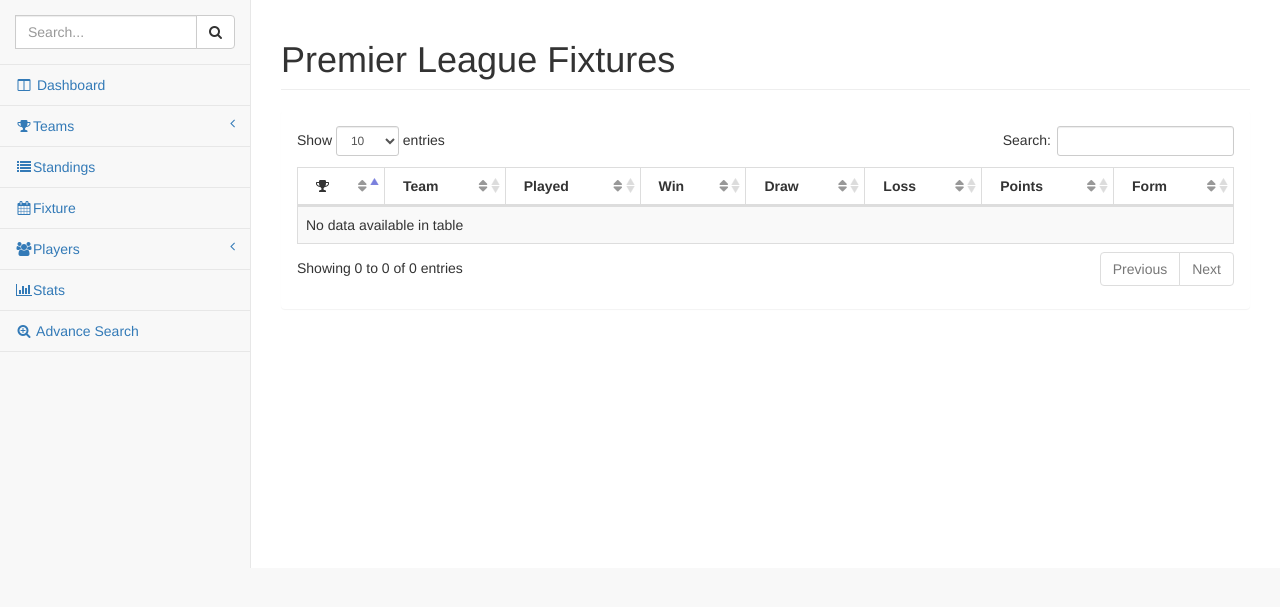
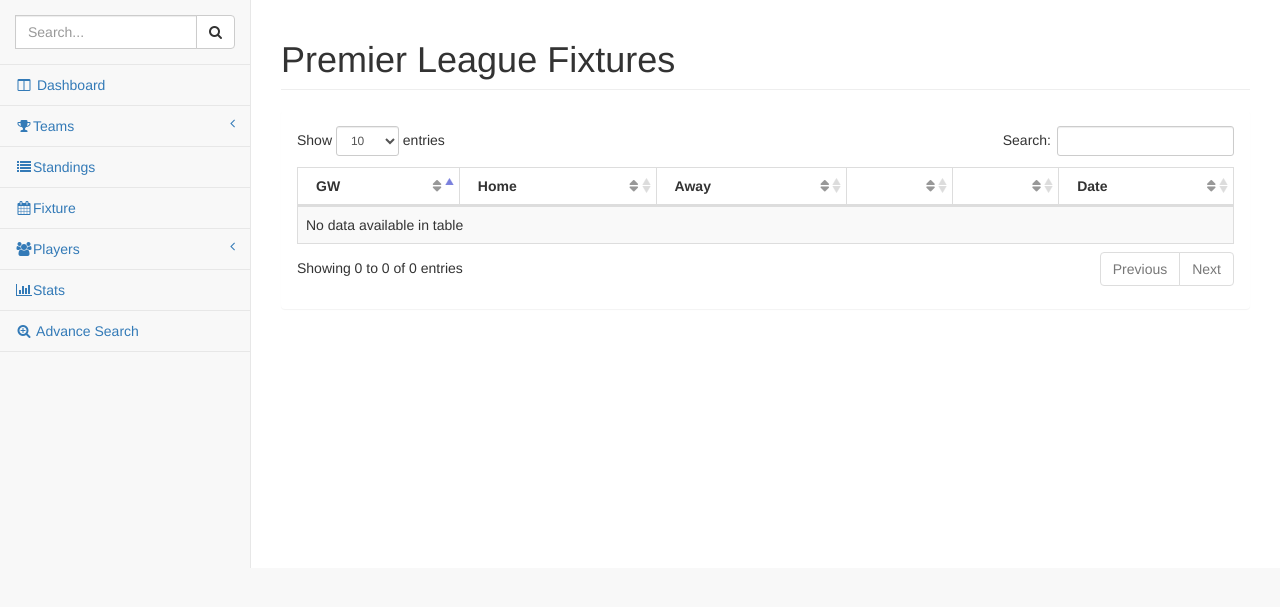
Before and after one commit to MarcinDylong/FPL, a Django app: page /fixture/ in a window 1280 px wide. Shown: the part 51-658 px from the top of the page. Run offline with Django 3.2, Linux system fonts and the light colour scheme; data that the repository does not hold is empty; style sheets or scripts are compiled from the project's sources; some libraries are stand-ins or nearby versions.

Commit message:
Primary fixtures

```diff
--- a/fantasy_pl/templates/components/fixture.html
+++ b/fantasy_pl/templates/components/fixture.html
@@ -33,32 +33,24 @@
                     <table class="table table-striped table-bordered table-hover" id="dataTables-example">
                         <thead>
                             <tr>
-                                <th align="center"><i align="center" class="fa fa-trophy fa-1x"></i></th>
-                                <th align="center">Team</th>
-                                <th align="center">Played</th>
-                                <th align="center">Win</th>
-                                <th align="center">Draw</th>
-                                <th align="center">Loss</th>
-                                <th align="center">Points</th>
-                                <th align="center">Form</th>
+                                <th align="center">GW</th>
+                                <th align="center">Home</th>
+                                <th align="center">Away</th>
+                                <th align="center"></th>
+                                <th align="center"></th>
+                                <th align="center">Date</th>
                             </tr>
                         </thead>
                         <tbody>
-                            {% for t in table %}
-{#                                <a href="{% url 'fpl:team' t.id 'id' %}">#}
+                            {% for f in fixture %}
                                 <tr class="odd gradeX">
-{#                                    <a href="{% url 'fpl:team' t.id 'id'%}">#}
-                                        <td align="center">{{t.position}}</td>
-                                        <td><a style='color: #000000' href="{% url 'fpl:team' t.id 'position' %}">{{t.name}}</a></td>
-                                        <td class="center" align="center">{{t.played}}</td>
-                                        <td class="center" align="center">{{t.win}}</td>
-                                        <td class="center" align="center">{{ t.draw }}</td>
-                                        <td class="center" align="center">{{ t.loss }}</td>
-                                        <td class="center" align="center">{{ t.points }}</td>
-                                        <td class="center" align="center">{{ t.form }}</td>
-{#                                    </a>#}
+                                        <td align="center">{{f.event}}</td>
+                                        <td><a style='color: #000000' href="{% url 'fpl:team' f.team_h.id 'position' %}">{{f.team_h}}</a></td>
+                                        <td><a style='color: #000000' href="{% url 'fpl:team' f.team_a.id 'position' %}">{{f.team_a}}</a></td>
+                                        <td class="center" align="center">{{ f.team_h_score}}</td>
+                                        <td class="center" align="center">{{ f.team_a_score }}</td>
+                                        <td class="center" align="center">{{ f.kickoff_time }}</td>
                                 </tr>
-{#                                </a>#}
                             {% endfor %}
                         </tbody>
                     </table>
--- a/fantasy_pl/views/views_display.py
+++ b/fantasy_pl/views/views_display.py
@@ -8,7 +8,7 @@ from django.views import View
 
 from fantasy_pl.forms import SearchForm, AdvSearchForm
 from fantasy_pl.models import Team, Player, Position, PlayerHistory, \
-    Games
+    Games, Fixtures
 
 
 class TeamView(View):
@@ -56,8 +56,8 @@ class StandingsView(View):
 class FixtureView(View):
 
     def get(self, request):
-        table = Team.objects.all().order_by('position')
-        ctx = {'table': table, 'title': 'Table'}
+        fixture = Fixtures.objects.all().order_by('kickoff_time')
+        ctx = {'fixture': fixture, 'title': 'Table'}
         return render(request, 'components/fixture.html', ctx)
 
 
```
